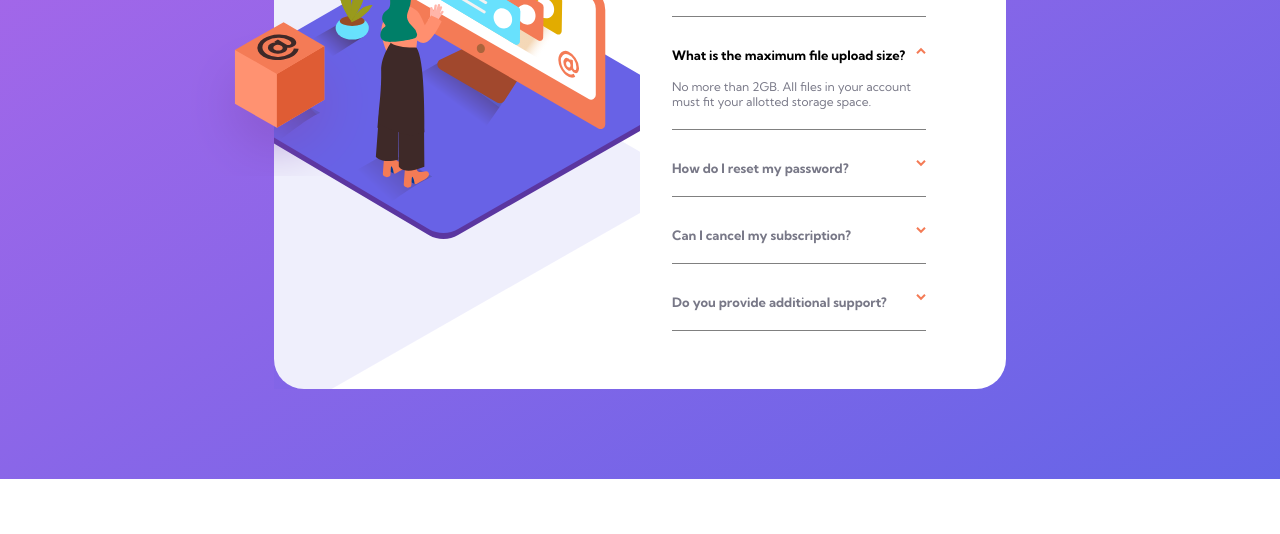
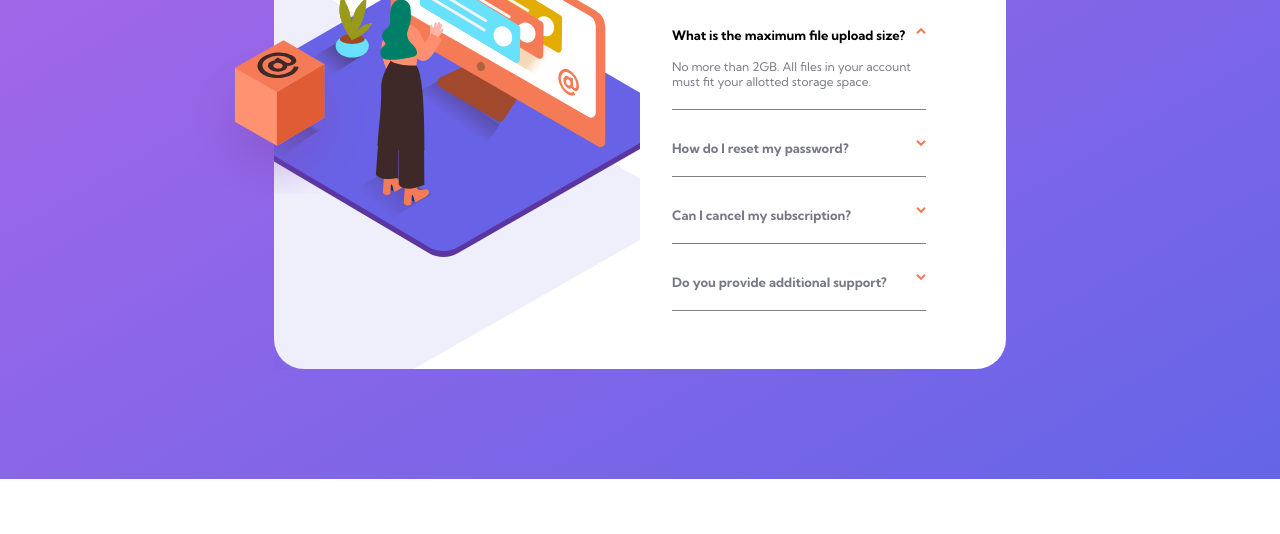
Before and after one commit to elahemirzaee/faq-accordion-card-main, a plain HTML site: page index.html in a window 1280 px wide. Shown: the part 266-800 px from the top of the page. Drawn offline with Linux system fonts and the light colour scheme.

Commit message:
reduce card height

```diff
--- a/style.css
+++ b/style.css
@@ -49,7 +49,7 @@ main {
     width: 100%;
     display: grid;
     place-items: center;
-    padding: 90px 50px;
+    padding: 110px 50px;
     /*height: 100%;*/
 }
 
@@ -63,7 +63,7 @@ main {
 
 
 .faqs {
-    padding: 5rem 5rem 3rem 2rem;
+    padding: 2.5rem 5rem 3rem 2rem;
     width: 50%;
     float: right;
     height: 100%;
@@ -74,14 +74,14 @@ main {
     position: relative;
     height: inherit;
     float: left;
-    background: url('images/illustration-woman-online-desktop.svg') bottom 150px left -74px no-repeat,
-    url('images/bg-pattern-desktop.svg') bottom -65px left -570px no-repeat;
+    background: url('images/illustration-woman-online-desktop.svg') bottom 112px left -74px no-repeat,
+    url('images/bg-pattern-desktop.svg') bottom -112px left -570px no-repeat;
 }
 
 .image::before {
     content: "";
     position: absolute;
-    bottom: 213px;
+    bottom: 175px;
     left: -90px;
     background: url('images/illustration-box-desktop.svg') no-repeat;
     width: 191px;
```
